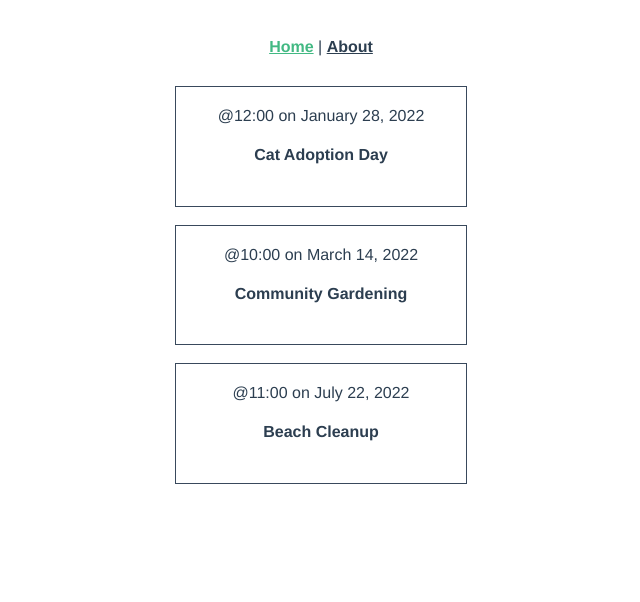
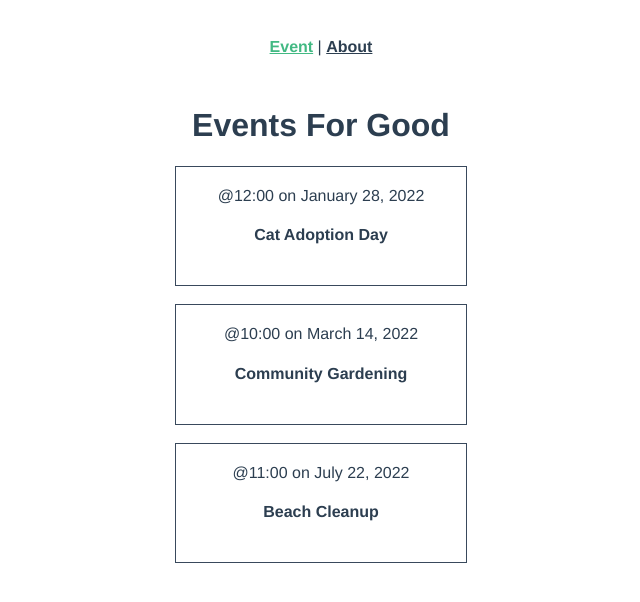
Before and after one commit to YiDaoJ/real-world-vue, a Vue app: page / in a window 1280 px wide. Shown: the top 602 px of the page, without its empty margins (319-959 px from the left). Built offline with nearby package versions, Linux system fonts and the light colour scheme.

Commit message:
render EventList

```diff
--- a/src/App.vue
+++ b/src/App.vue
@@ -1,6 +1,6 @@
 <template>
   <nav>
-    <router-link to="/">Home</router-link> |
+    <router-link to="/">Event</router-link> |
     <router-link to="/about">About</router-link>
   </nav>
   <router-view />
--- a/src/router/index.ts
+++ b/src/router/index.ts
@@ -1,26 +1,23 @@
-import { createRouter, createWebHistory, RouteRecordRaw } from "vue-router";
-import HomeView from "../views/HomeView.vue";
+import { createRouter, createWebHistory, RouteRecordRaw } from 'vue-router'
+import EventList from '../views/EventList.vue'
+import AboutView from '../views/AboutVue.vue'
 
 const routes: Array<RouteRecordRaw> = [
   {
-    path: "/",
-    name: "home",
-    component: HomeView,
+    path: '/',
+    name: 'EventList',
+    component: EventList,
   },
   {
-    path: "/about",
-    name: "about",
-    // route level code-splitting
-    // this generates a separate chunk (about.[hash].js) for this route
-    // which is lazy-loaded when the route is visited.
-    component: () =>
-      import(/* webpackChunkName: "about" */ "../views/AboutView.vue"),
+    path: '/about',
+    name: 'AboutView',
+    component: AboutView,
   },
-];
+]
 
 const router = createRouter({
   history: createWebHistory(process.env.BASE_URL),
   routes,
-});
+})
 
-export default router;
+export default router
--- a/src/views/AboutView.vue
+++ b/src/views/AboutVue.vue
@@ -1,5 +1,5 @@
 <template>
   <div class="about">
-    <h1>This is an about page</h1>
+    <h1>Event Detail</h1>
   </div>
 </template>
--- a/src/views/HomeView.vue
+++ b/src/views/EventList.vue
@@ -1,5 +1,6 @@
 <template>
   <div class="events">
+    <h1>Events For Good</h1>
     <EventCard v-for="event in events" :key="event.id" :event="event" />
   </div>
 </template>
@@ -9,7 +10,7 @@ import { defineComponent } from 'vue'
 import EventCard from '@/components/EventCard.vue' // @ is an alias to /src
 
 export default defineComponent({
-  name: 'HomeView',
+  name: 'EventList',
   components: {
     EventCard,
   },
```
Also changed, not shown: src/main.ts (+5 -5 lines).
